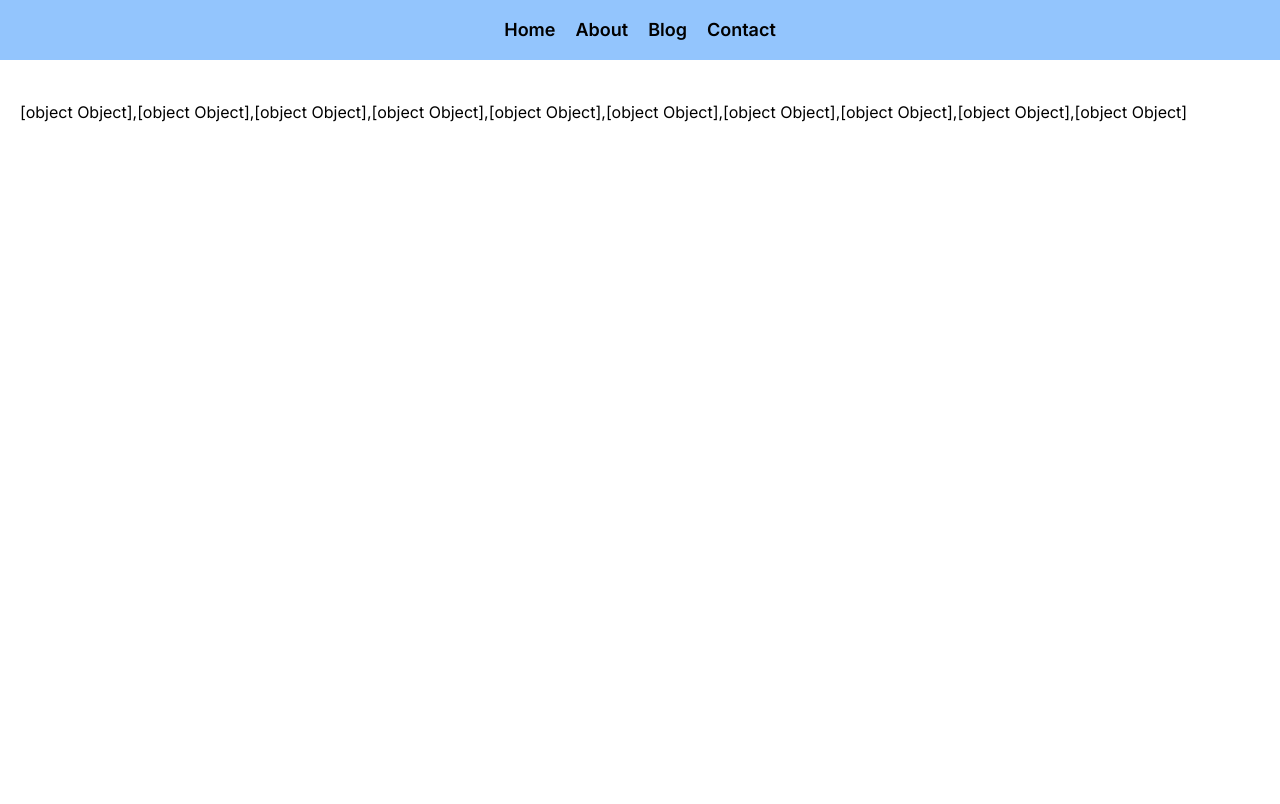
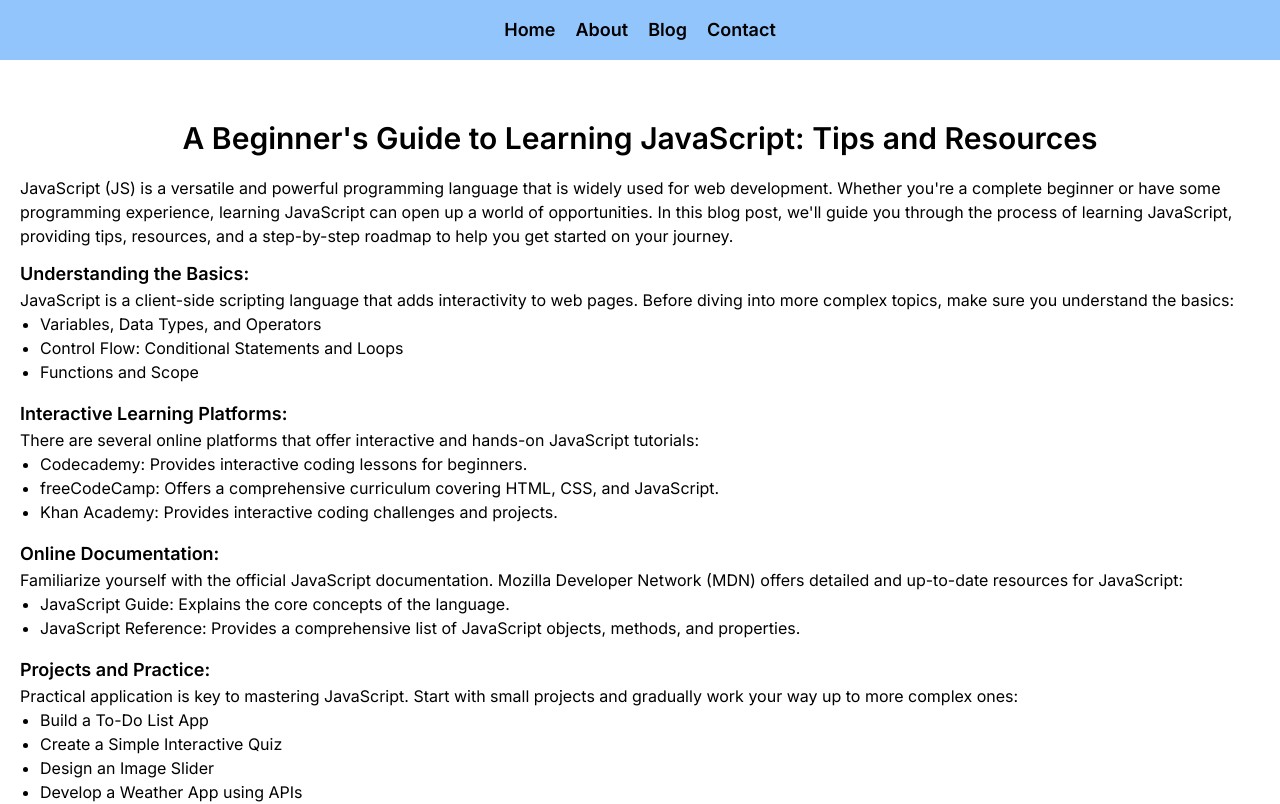
Before and after one commit to vivek3454/hunting-coders, a Next.js app: page /blogpost/how-to-learn-js in a window 1280 px wide. Shown: the top 804 px of the page. Built offline with nearby package versions, Linux system fonts and the light colour scheme.

Commit message:
added condition

```diff
--- a/src/app/blog/page.js
+++ b/src/app/blog/page.js
@@ -12,7 +12,7 @@
           {blogs.map((blog, i) => (
             <div key={i} className="mb-5">
               <Link href={`/blogpost/${blog.slug}`}>
-                <h3 className='text-xl mb-1 hover:text-gray-700 font-semibold'>{blog.title}</h3>
+                <h3 className='text-xl mb-1 hover:text-gray-700 font-semibold'>{blog.heading}</h3>
               </Link>
               <p className='text-sm'>{blog.metadesc.substr(0, 120)}...</p>
             </div>
--- a/src/app/blogpost/[slug]/page.js
+++ b/src/app/blogpost/[slug]/page.js
@@ -2,14 +2,26 @@
 import fs from 'fs'
 
 const BlogPost = async ({ params }) => {
-  function createMarkUp(c){
-    return {__html: c}
-  }
   const blog = await getSingleBlog(params.slug);
   return (
-    <div className='max-w-7xl mx-auto px-5 mt-10'>
-      <h2 className='text-3xl font-semibold text-center mb-5'>{blog && blog.title}</h2>
-      {blog && <div dangerouslySetInnerHTML={createMarkUp( blog.content)}></div>}
+    <div className='max-w-7xl mx-auto px-5 py-5 mt-10'>
+      <h2 className='text-3xl font-semibold text-center mb-5'>{blog.heading}</h2>
+      <p className='mb-3'>{blog.introduction}</p>
+      <div>
+        {blog.content.map((item, index) => (
+          <div key={index} className='mb-4'>
+            <h3 className='text-lg font-semibold'>{item.title}</h3>
+            {item.desc && <p>{item.desc}</p>}
+            <ul className='ml-5'>{
+              item?.points?.map((point) => (
+                <li className='list-disc' key={point}>{point}</li>
+              ))
+            }</ul>
+          </div>
+        ))}
+      </div>
+      {blog.conclusion && <p className='mt-4 font-serif'>{blog.conclusion}</p>}
+
     </div>
   )
 }
```
